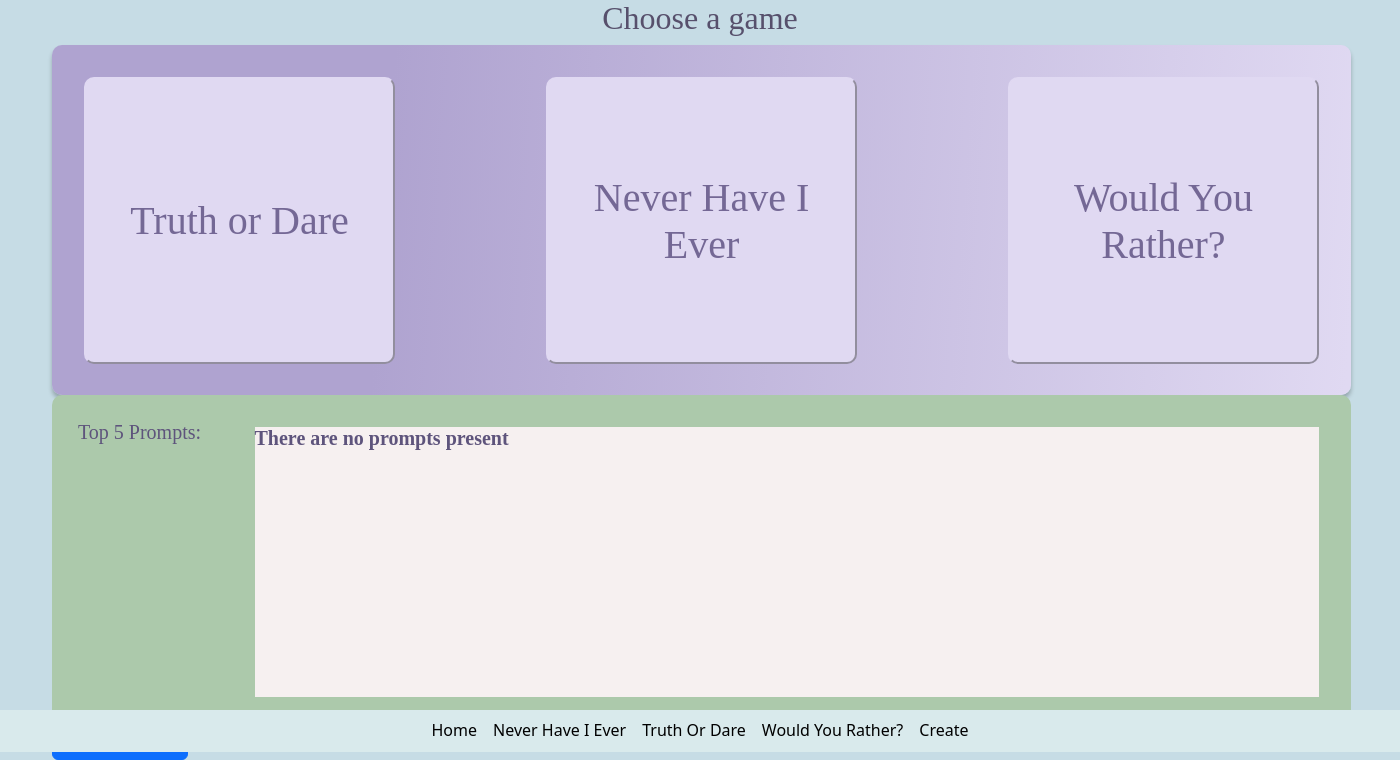
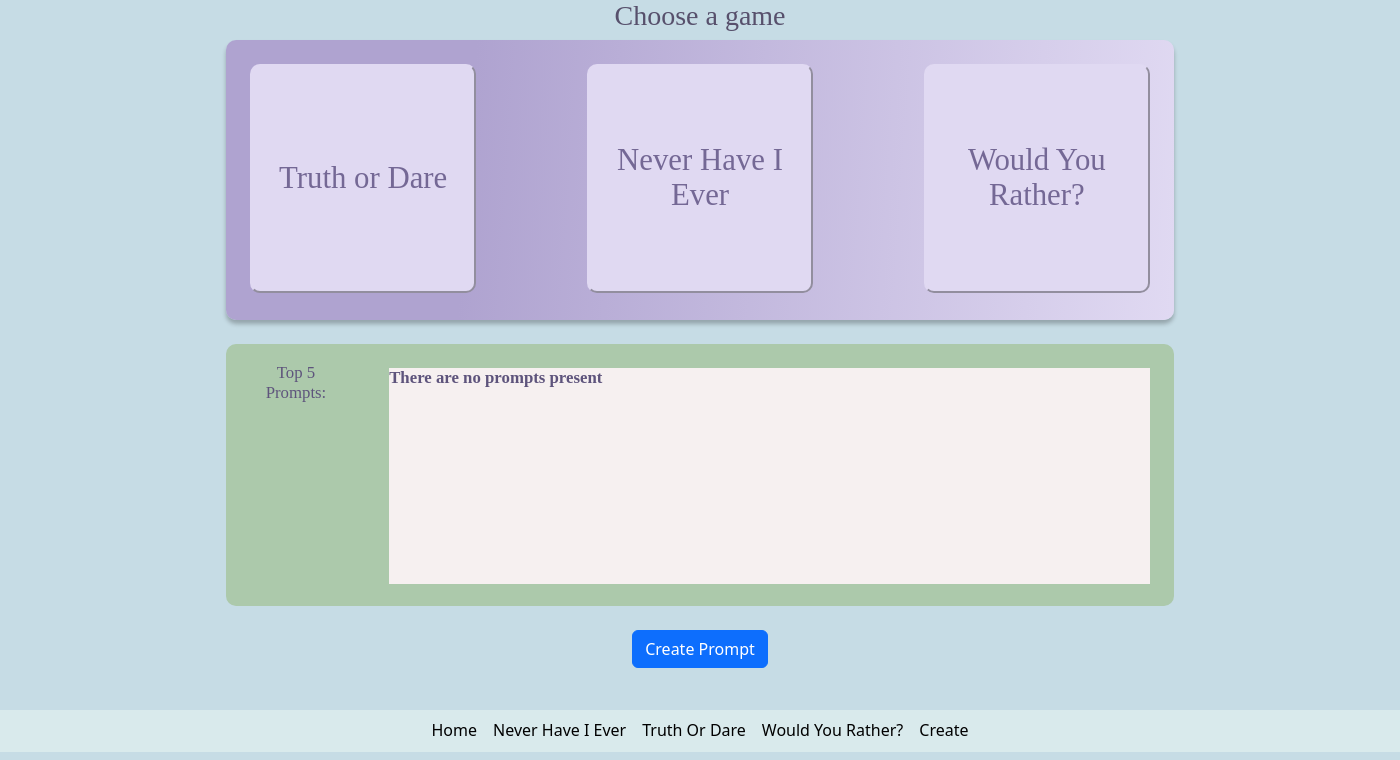
Before and after one commit to mc3071258/verve, a Django app: page / in a window 1400 px wide. Shown: the part 48-808 px from the top of the page. Run offline with Django 5.2, Linux system fonts and the light colour scheme; data that the repository does not hold is empty.

Commit message:
Correct dimentions to vh and vw + centre home page

```diff
--- a/templates/home.html
+++ b/templates/home.html
@@ -7,10 +7,12 @@
 <link rel="stylesheet" type="text/css" href ="homeStyle.css"/>
 <h1>Choose a game</h1>
 
+<div id ="MainContent">
+
 <div id = GameButtons>
-    <button>Truth or Dare</button>
-    <button>Never Have I Ever</button>
-    <button>Would You Rather?</button>
+    <button href="{% url 'game' 'truth-or-dare' %}">Truth or Dare</button>
+    <button href="{% url 'game' 'never-have-ever' %}">Never Have I Ever</button>
+    <button href="{% url 'game' 'would-you-rather' %}">Would You Rather?</button>
 </div>
 
 
@@ -57,5 +59,6 @@
         <a class="btn btn-primary" href="{% url 'choose_game' %}">Create Prompt</a>
     </div>
 
+    </div>
 
 {% endblock %}
--- a/templates/homeStyle.css
+++ b/templates/homeStyle.css
@@ -1,8 +1,17 @@
+
+#MainContent{
+
+    display: flex;
+    flex-direction: column;
+    align-items: center;
+    gap: 3vh;
+}
+
 h1{
     color: #57506C;
     text-align: center;
     font-family: "Konkhmer Sleokchher";
-    font-size: 32px;
+    font-size: 2vw;
     font-style: normal;
     font-weight: 400;
     line-height: normal;
@@ -11,8 +20,8 @@ h1{
 #GameButtons{
     display: flex;
     justify-content: space-between;
-    width: 1299px;
-    height: 349.886px;
+    width: 67.66vw;
+    height: 34.99vh;
     border-radius: 10px;
     background: linear-gradient(94deg, #AFA3D0 25.92%, #E0D9F2 99.62%);
     box-shadow: 0 4px 4px 0 rgba(0, 0, 0, 0.25);
@@ -21,15 +30,17 @@ h1{
 #GameButtons button{
 
     margin: 2.5%;
-    width: 310.195px;
-    height: 286.063px;
+    width: 16.16vw;
+    height: 28.61vh;
+
     border-radius: 10px;
     border-color: #E0D9F2;
     background: #E0D9F2;
     color: #746895;
+
     text-align: center;
     font-family: "Konkhmer Sleokchher";
-    font-size: 40px;
+    font-size: 2.2vw;
     font-style: normal;
     font-weight: 400;
     line-height: normal;
@@ -38,14 +49,16 @@ h1{
 #PromptBox{
     justify-content: space-between;
     display: flex;
-    width: 1299px;
-    height: 327px;
+    align-items: flex-start;
+    gap:2%;
+    width: 67.66vw;
+    height: 32.7vh;
     border-radius: 10px;
     background: #ACC9AB;
     color: #5E547C;
     text-align: left;
     font-family: "Konkhmer Sleokchher";
-    font-size: 20px;
+    font-size: 1.2vw;
     font-style: normal;
     font-weight: 400;
     line-height: normal;
@@ -57,7 +70,7 @@ h1{
     color: #5E547C;
     text-align: center;
     font-family: "Konkhmer Sleokchher";
-    font-size: 20px;
+    font-size: 1.2vw;
     font-style: normal;
     font-weight: 400;
     line-height: normal;
@@ -67,20 +80,20 @@ h1{
     margin: 2.5%;
     display: absolute;
     float: right;
-    width: 1064px;
-    height: 270px;
+    width: 55.42vw;
+    height: 27vh;
     background: #F6F0F0;
 }
 
 #PromptBox #PromptList .table{
     margin: 2.5%;
-    height: 29px;
+    height: 2.9vh;
     flex-shrink: 0;
     align-self: stretch;
     color: #5E547C;
     text-align: center;
     font-family: "Konkhmer Sleokchher";
-    font-size: 20px;
+    font-size: 1.2vw;
     font-style: normal;
     font-weight: 400;
     line-height: normal;
```
